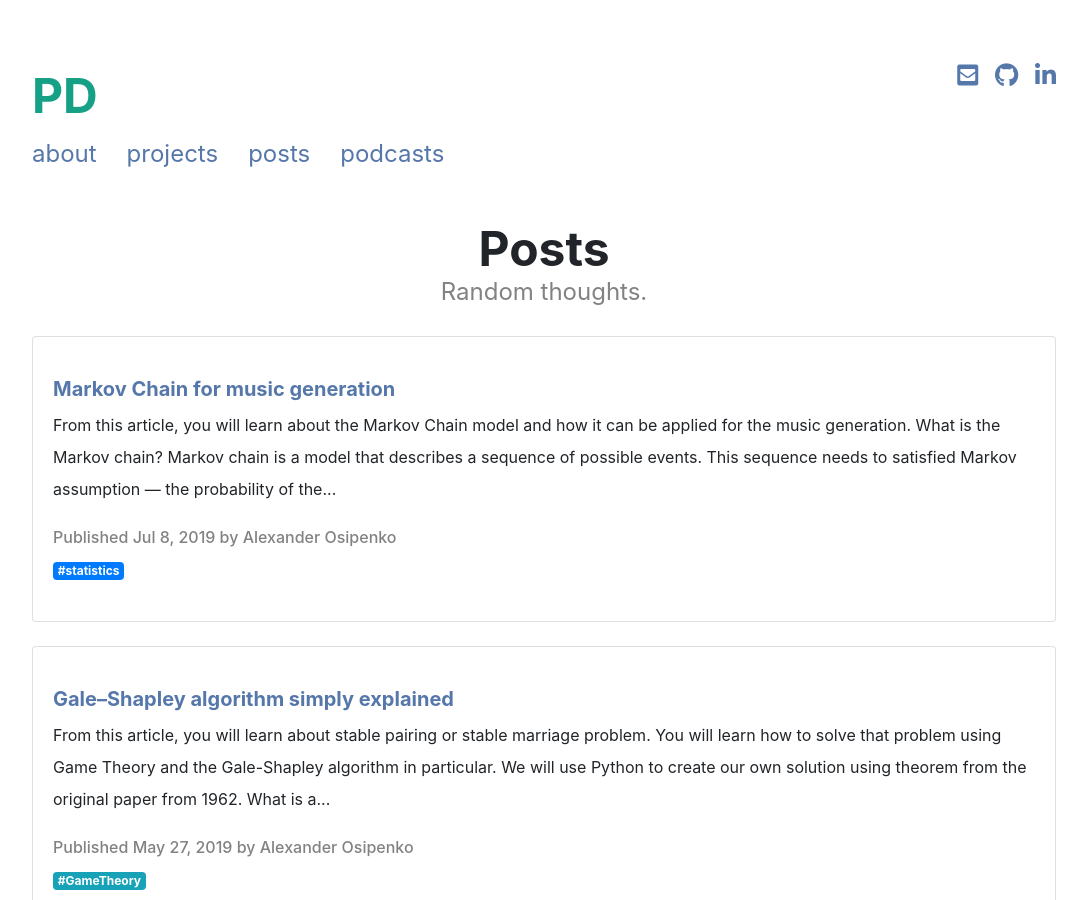
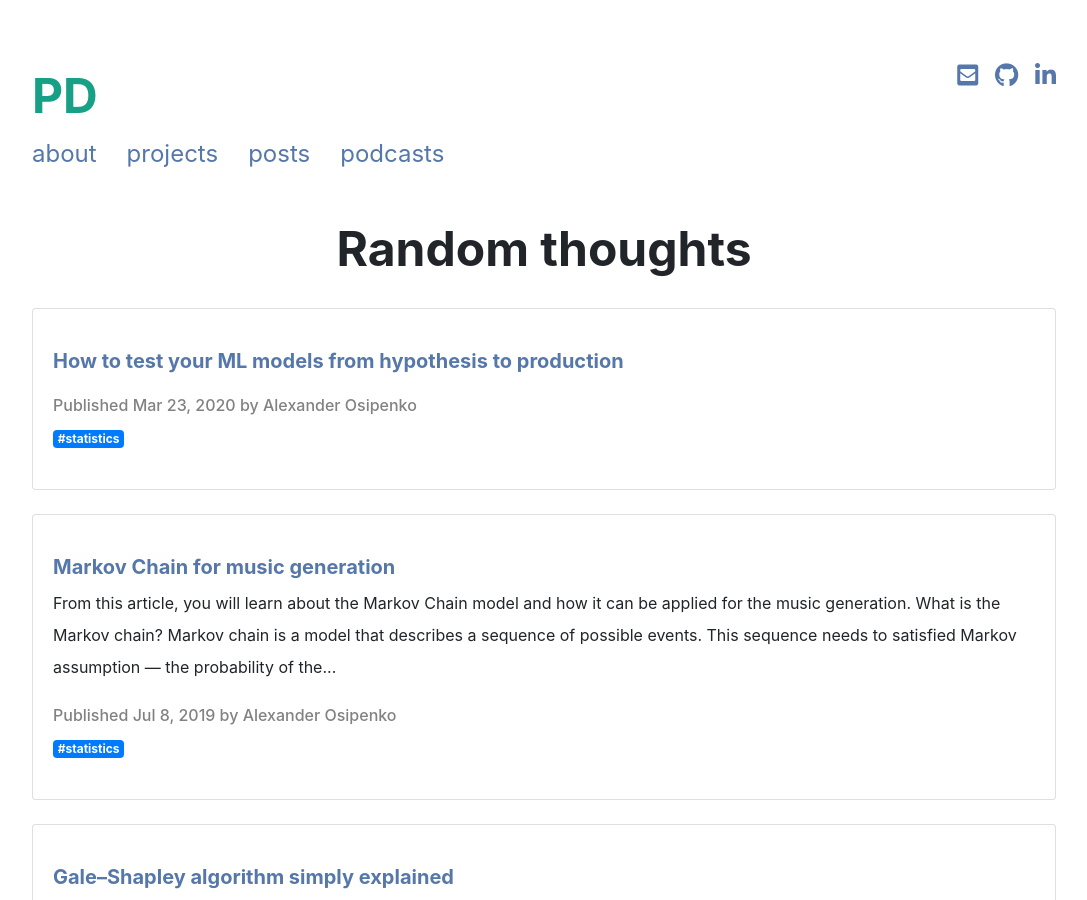
Before and after one commit to subpath/data-blog, a Jekyll site: the page built from pages/posts.html, in a window 1280 px wide and 900 px high. Shown: the whole window, without its empty margins (96-1183 px from the left). Built offline with Jekyll 4.4.1, drawn with Linux system fonts in a browser that asks for light colours; nearby versions of some CDN libraries; a style sheet for code colours, icons or effects is not loaded.

Commit message:
update post title
add new post placeholder

```diff
--- /dev/null
+++ b/_posts/2020-03-23-how-to-test-your-ml-models-from-hypothesis-to-production.md
@@ -0,0 +1,14 @@
+---
+layout: post
+title:  "How to test your ML models from hypothesis to production"
+date:   2020-03-23 13:18:29 +0500
+permalink: "/ml-from-hypothesis-to-production/"
+tags:
+-
+    name: statistics
+    style: primary
+
+---
+{:refdef: style="text-align: center;"}
+![head]({{ '/assets/2019-07-08-markov-chain-for-music/head.jpeg' | relative_url }})
+{: refdef}
--- a/pages/posts.html
+++ b/pages/posts.html
@@ -1,8 +1,7 @@
 ---
 layout: page
-title: Posts
-subtitle: Random thoughts.
-description: ML and Data related blog
+title: Random thoughts
+description: ML and Data related posts
 permalink: /posts/
 sitemap:
   priority: 0.9
```
Also changed, not shown: assets/2020-03-23-how-to-test-your-ml-models-from-hypothesis-to-production/head.jpeg (added).
